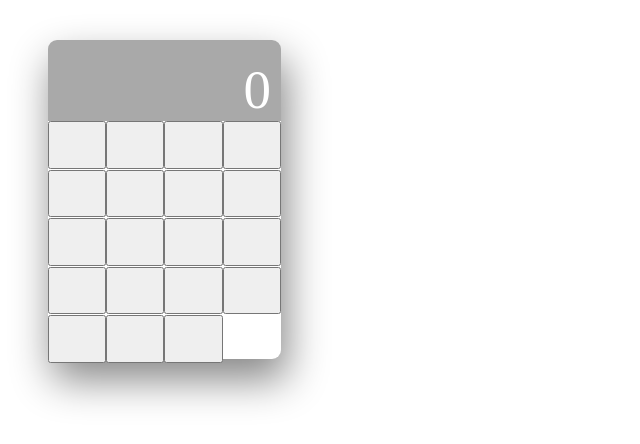
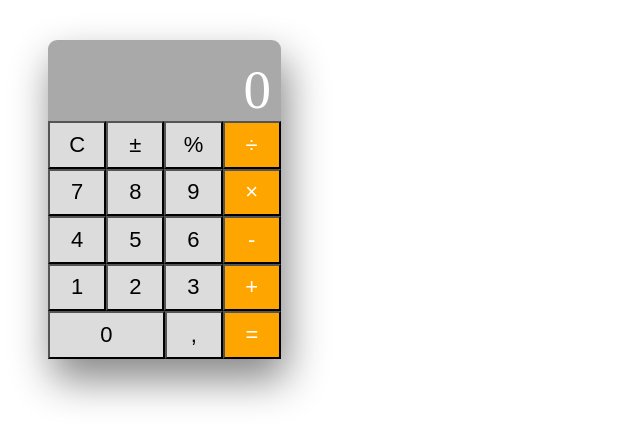
Before and after one commit to laurandarius/CalculatorProject, a React (Create React App) app: page / in a window 1280 px wide. Shown: the top 444 px of the page, without its empty margins (0-640 px from the left). Built offline with nearby package versions, Linux system fonts and the light colour scheme.

Commit message:
Add Calculator component and style the components. (#10)

```diff
--- a/src/App.js
+++ b/src/App.js
@@ -1,8 +1,5 @@
-import React, { Component } from "react";
-import Display from "./components/Display";
-import Button from "./components/Button";
+import React from "react";
 import Calculator from "./components/Calculator";
-import styled from "styled-components";
 
 const App = () => <Calculator />;
 
--- a/src/components/Calculator.js
+++ b/src/components/Calculator.js
@@ -1,6 +1,6 @@
-import React, { Component } from "react";
+import React from "react";
+import Button from "./Button";
 import Display from "./Display";
-import Button from "./Button";
 import styled from "styled-components";
 
 const CalculatorLayout = styled.div`
@@ -13,26 +13,64 @@ const CalculatorLayout = styled.div`
 
 const Calculator = () => (
   <CalculatorLayout>
-    <Display result={0} />
-    <Button value={"C"} position={"left"} />
-    <Button value={"±"} position={"left"} />
-    <Button value={"%"} position={"left"} />
-    <Button value={"÷"} position={"right"} />
-    <Button value={"7"} position={"left"} />
-    <Button value={"8"} position={"left"} />
-    <Button value={"9"} position={"left"} />
-    <Button value={"×"} position={"right"} />
-    <Button value={"4"} position={"left"} />
-    <Button value={"5"} position={"left"} />
-    <Button value={"6"} position={"left"} />
-    <Button value={"-"} position={"right"} />
-    <Button value={"1"} position={"left"} />
-    <Button value={"2"} position={"left"} />
-    <Button value={"3"} position={"left"} />
-    <Button value={"+"} position={"right"} />
-    <Button value={"0"} cellSize={"2"} position={"left"} />
-    <Button value={","} position={"left"} />
-    <Button value={"="} position={"right"} />
+    <Display result="0" />
+    <Button backgroundColor="gainsboro" color="black">
+      C
+    </Button>
+    <Button backgroundColor="gainsboro" color="black">
+      ±
+    </Button>
+    <Button backgroundColor="gainsboro" color="black">
+      %
+    </Button>
+    <Button backgroundColor="orange" color="white">
+      ÷
+    </Button>
+    <Button backgroundColor="gainsboro" color="black">
+      7
+    </Button>
+    <Button backgroundColor="gainsboro" color="black">
+      8
+    </Button>
+    <Button backgroundColor="gainsboro" color="black">
+      9
+    </Button>
+    <Button backgroundColor="orange" color="white">
+      ×
+    </Button>
+    <Button backgroundColor="gainsboro" color="black">
+      4
+    </Button>
+    <Button backgroundColor="gainsboro" color="black">
+      5
+    </Button>
+    <Button backgroundColor="gainsboro" color="black">
+      6
+    </Button>
+    <Button backgroundColor="orange" color="white">
+      -
+    </Button>
+    <Button backgroundColor="gainsboro" color="black">
+      1
+    </Button>
+    <Button backgroundColor="gainsboro" color="black">
+      2
+    </Button>
+    <Button backgroundColor="gainsboro" color="black">
+      3
+    </Button>
+    <Button backgroundColor="orange" color="white">
+      +
+    </Button>
+    <Button backgroundColor="gainsboro" size="large" color="black">
+      0
+    </Button>
+    <Button backgroundColor="gainsboro" color="black">
+      ,
+    </Button>
+    <Button backgroundColor="orange" color="white">
+      =
+    </Button>
   </CalculatorLayout>
 );
 
```
